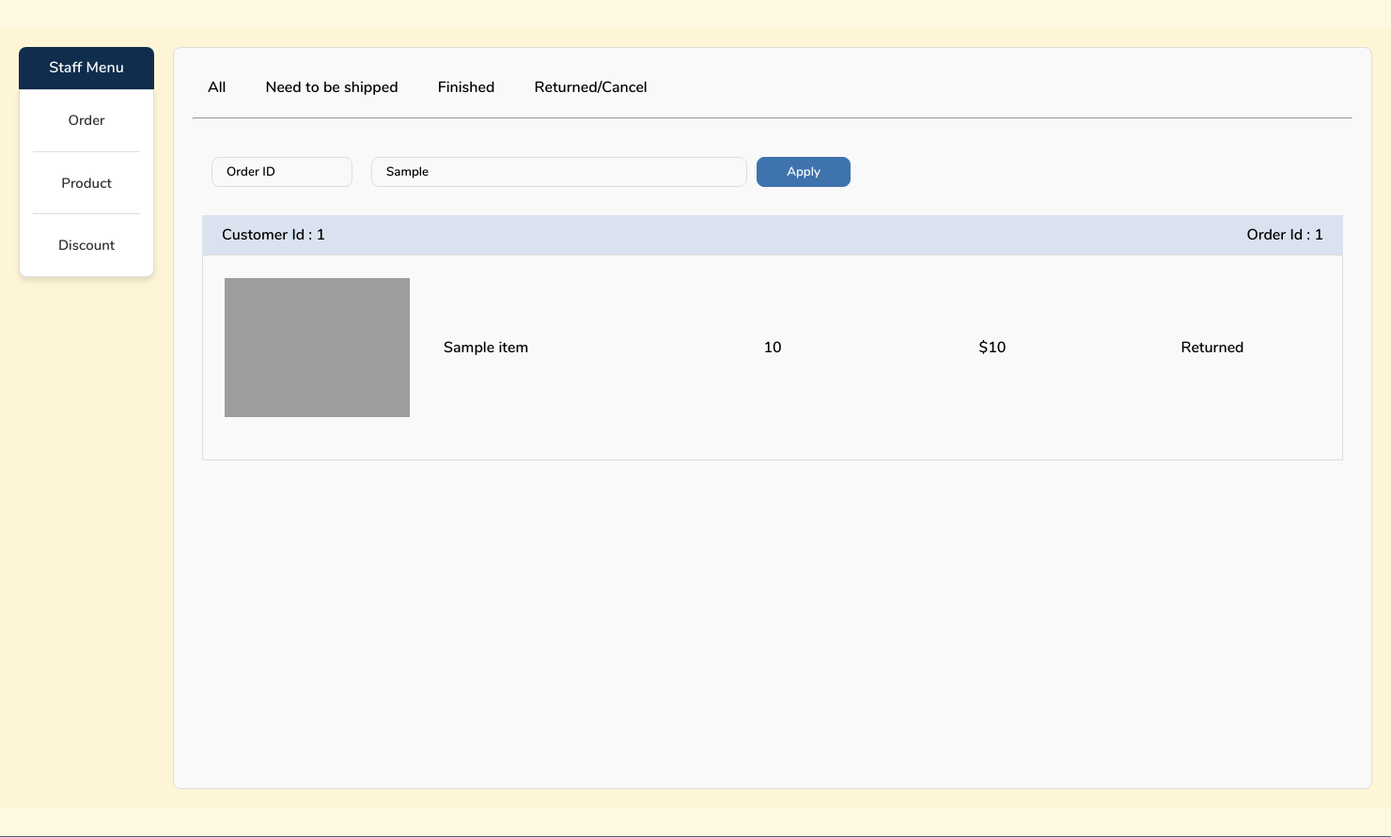
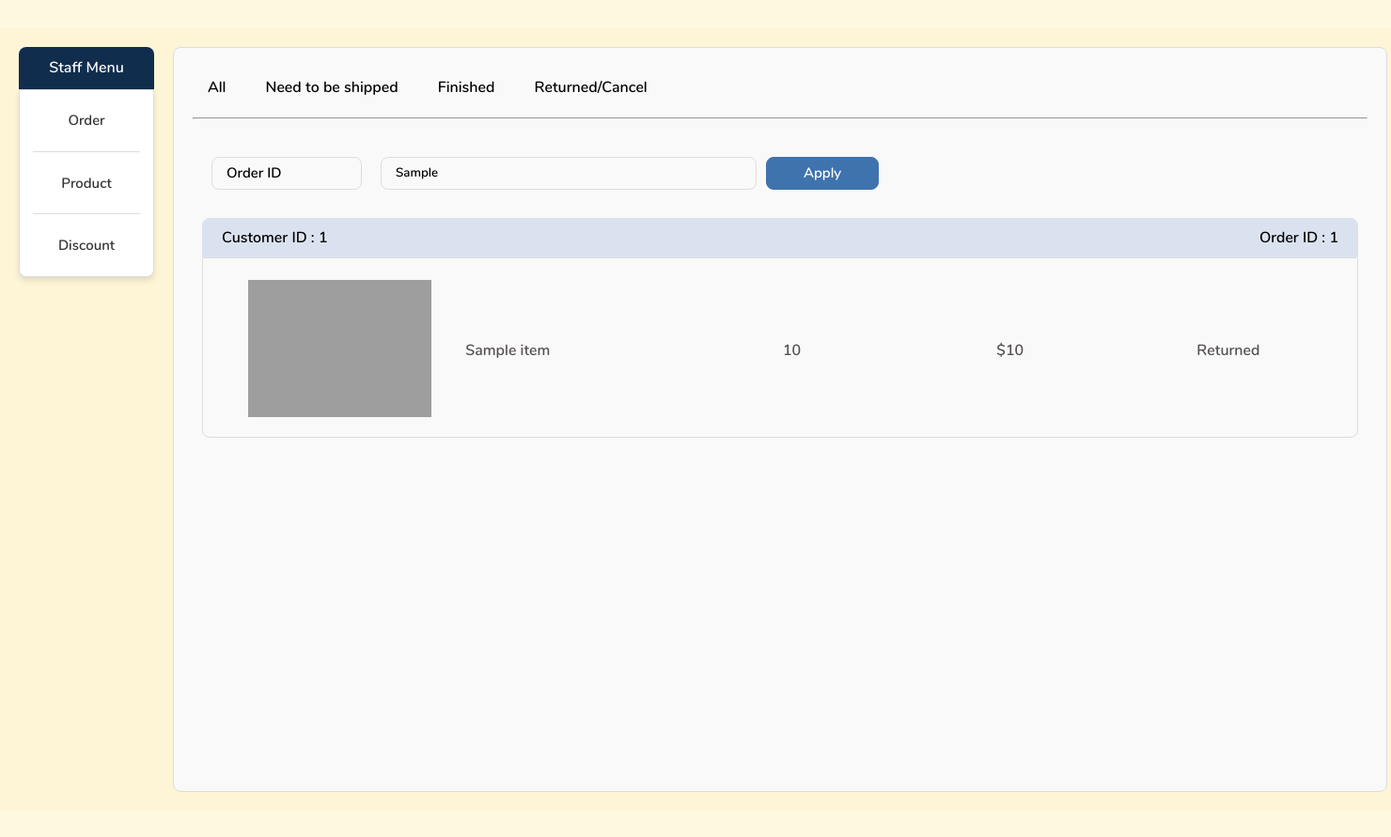
Before and after one commit to ilovemath25/E-Bookstore, a Flask app: template ebookstore_flask/templates/staff/order.html in a window 1480 px wide. Shown: the part 85-976 px from the top of the page at 94% size. Run offline with Flask 3, Linux system fonts and the light colour scheme; the template is opened without the code that fills it: most values are stand-ins (such as "Sample title", 1, 10 or a date in 2020); parts of the project's set-up code (start-up, migrations or seed data) failed here and were passed over; some libraries are stand-ins or nearby versions; grey boxes are pictures that could not be loaded.

Commit message:
Modify order

```diff
--- a/ebookstore_flask/static/style/order.css
+++ b/ebookstore_flask/static/style/order.css
@@ -144,6 +144,7 @@
     padding: 10px 15px;
     border: 1px solid #3f73ad;
     background-color: #3f73ad;
+    color: white;
     cursor: pointer;
     border-radius: 8px;
 }
@@ -172,17 +173,18 @@
     margin-top: 10px;
     display: flex;
     align-items: center;
-    width: 150px;
-    height: 15px;
+    width: 160px;
+    height: 35px;
     background-color: #f9f9f9;
     border-radius: 8px;
     border: 1px solid #ddd;
     padding: 15px;
+    font-size: 15px;
 }
 .filter-input{
     margin-top: 10px;
     width: 400px;
-    height: 15px;
+    height: 35px;
     background-color: #f9f9f9;
     border-radius: 8px;
     border: 1px solid #ddd;
@@ -194,12 +196,13 @@
     align-items: center;
     justify-content: center;
     color: white;
-    width: 100px;
-    height: 15px;
+    width: 120px;
+    height: 35px;
     background-color: #3f73ad;
     border-radius: 8px;
     border: 1px solid #3f73ad;
     padding: 15px;
+    font-size: 15px;
 }
 .scrollable-box{
     padding: 10px;
@@ -225,12 +228,21 @@
     flex-direction: column;
     padding: 20px;
     gap: 20px;
-    margin-bottom: 20px;
+    margin-bottom: 60px;
     background-color: #f9f9f9;
     border: 1px solid #ddd;
     overflow : hidden;
+    border-bottom-left-radius: 8px;
+    border-bottom-right-radius: 8px;
 }
-
+.content-list hr{
+    width: 99%;
+    margin: 0 auto;
+    border-color: #000;
+    background-color: #ddd;
+    border: none;
+    height: 1px;
+}
 .list-header{
     display: flex;
     justify-content: space-between;
@@ -238,6 +250,8 @@
     height: 40px;
     background-color: #dbe2ef;
     border: 1px solid #dbe2ef;
+    border-top-left-radius: 8px;
+    border-top-right-radius: 8px;
 }
 
 .header-list-cid{
@@ -267,6 +281,7 @@
 .order-list-box{
     display: flex;
     width: 100%;
+    height: 150px;
     padding: 1px;
     background-color: #f9f9f9;
 }
@@ -276,12 +291,17 @@
     align-items: center;
     justify-content: left;
     padding : 1px;
+    margin-left: 25px;
     gap: 20px;
     width: 100%;
-    height: 155px;
+    height: 150px;
     background-color: #f9f9f9;
 }
-
+.order-detail-pic img{
+    max-width: 100%;
+    max-height: 100%;
+    object-fit: contain;
+}
 .order-detail-name{
     display: flex;
     align-items: center;
@@ -292,6 +312,7 @@
     height: 155px;
     margin-bottom: 20px;
     background-color: #f9f9f9;
+    color: #544f4f;
 }
 
 .order-detail-text{
@@ -304,6 +325,7 @@
     height: 155px;
     margin-bottom: 20px;
     background-color: #f9f9f9;
+    color: #544f4f;
 }
 
 .detail-box{
--- a/ebookstore_flask/templates/staff/order.html
+++ b/ebookstore_flask/templates/staff/order.html
@@ -52,12 +52,13 @@
                 {% for order in all_items %}
                     <div class="list-header">
                         <div class="header-list-cid">
-                            <a href="{{url_for('staff_order_detail.index', order_id=order[0]['OID'])}}">Customer Id : {{order[0]['CMID']}}</a>
+                            <span>Customer ID : {{order[0]['CMID']}}</span>
                         </div>
                         <div class="header-list-oid">
-                            <a href="{{url_for('staff_order_detail.index', order_id=order[0]['OID'])}}">Order Id : {{order[0]['OID']}}</a>
+                            <span>Order ID : {{order[0]['OID']}}</span>
                         </div>
                     </div>
+                    <a href="{{url_for('staff_order_detail.index', order_id=order[0]['OID'])}}">
                         <div class="content-list">
                             {% for item in order %}
                                 <div class="order-list-box">
@@ -66,22 +67,25 @@
                                             <img src="{{ url_for('static', filename=item.Product_pict) }}" alt="{{ hi }}" class="product-pic">
                                         </div>
                                         <div class="order-detail-name">
-                                        <h4>{{item.Name}}</h3>
+                                            <h4>{{item.Name}}</h4>
                                         </div>
                                         <div class="order-detail-text">
-                                        <h4>{{item.Quantity}}</h3>
+                                            <h4>{{item.Quantity}}</h4>
                                         </div>
                                         <div class="order-detail-text">
-                                        <h4>${{item.Sum}}</h3>
+                                            <h4>${{item.Sum}}</h4>
                                         </div>
                                         <div class="order-detail-text">
-                                        <h4>{{item.Status}}</h3>
+                                            <h4>{{item.Status}}</h4>
                                         </div>
                                     <!-- </div> -->
-
                                 </div>
+                                {% if loop.index < order|length %}
+                                    <hr>
+                                {% endif %}
                             {% endfor %}
                         </div>
+                    </a>
                 {% endfor %}
             </div>
         </div>
--- a/run.py
+++ b/run.py
@@ -1,10 +1,10 @@
 from ebookstore_flask import create_app
 POSTGRES = {
    'user':'postgres',
-   'password':'ilovemath25',
+   'password':'postgres',
    'db':'ebookstore',
    'host':'localhost',
-   'port':'5432',
+   'port':'5433',
 }
 app = create_app(POSTGRES)
 if __name__=='__main__':app.run(host='0.0.0.0', debug=True, port=5001)
```
Also changed, not shown: ebookstore_flask/static/style/order_detail.css (+6 -2 lines), ebookstore_flask/templates/staff/order_detail.html (+6 -1 lines). Lines whose indentation alone changed are shown as unchanged.
